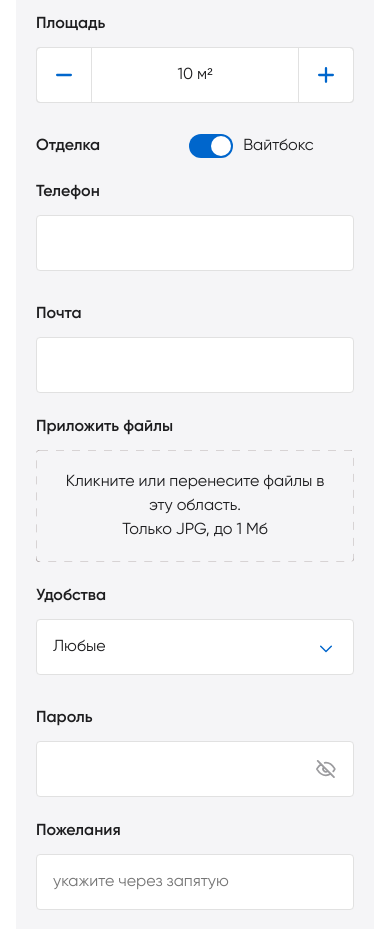
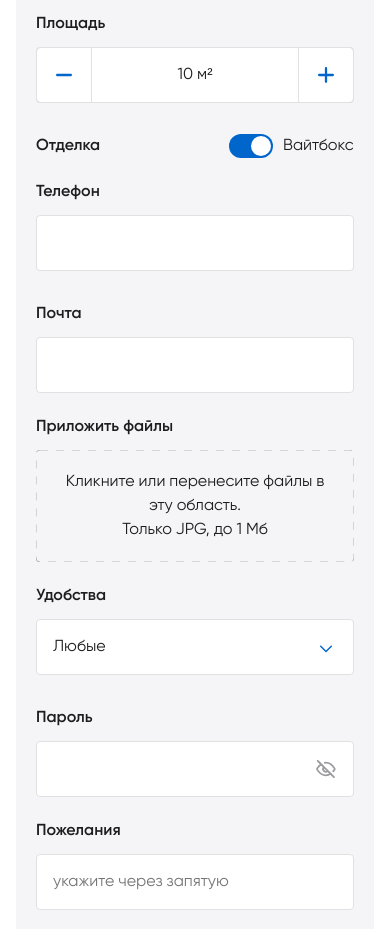
Before and after one commit to viseko/design-lab-test, a website built with webpack: page public/index.html in a window 390 px wide. Shown: the part 1620-2549 px from the top of the page. Built offline with nearby package versions, Linux system fonts and the light colour scheme.

Commit message:
Fixed styles

```diff
--- a/src/scss/blocks/form.scss
+++ b/src/scss/blocks/form.scss
@@ -61,10 +61,10 @@
 
   .form__col--shrink {
     display: flex;
+    justify-content: space-between;
     align-items: center;
 
     .form__label {
-      margin-right: 89px;
       margin-bottom: 0;
     }
   }
--- a/src/scss/ui/checkbox.scss
+++ b/src/scss/ui/checkbox.scss
@@ -1,5 +1,6 @@
 .checkbox {
   display: inline-flex;
+  min-width: 125px;
   padding: 16px 0;
   cursor: pointer;
 
```
